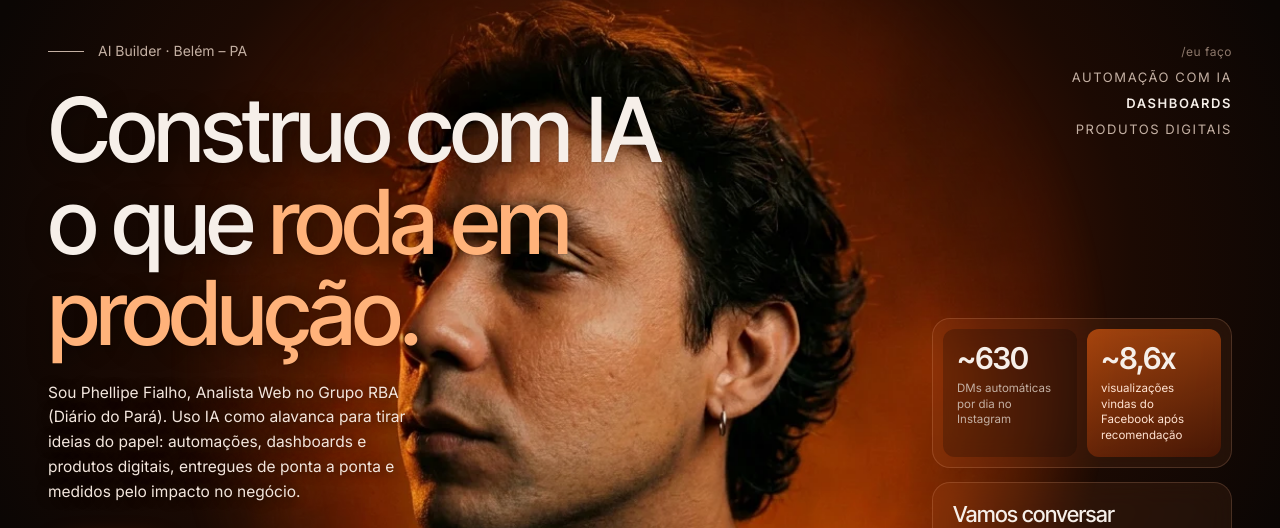
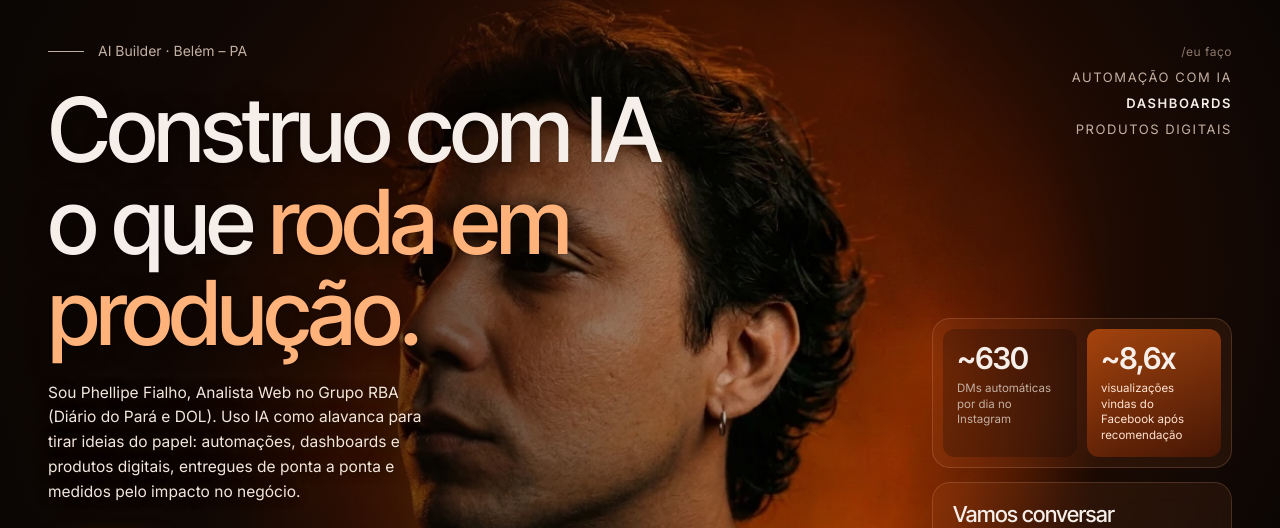
Before and after one commit to F1alh0/F1alh0.github.io, a plain HTML site: page index.html in a window 1280 px wide. Shown: the part 86-614 px from the top of the page. Drawn offline with Linux system fonts and the light colour scheme.

Commit message:
Véu escuro atrás do texto do hero e menção ao DOL

```diff
--- a/index.html
+++ b/index.html
@@ -35,6 +35,8 @@
   .hero { position: relative; min-height: clamp(720px, 100vh, 1000px); overflow: hidden;
     background:
       radial-gradient(ellipse 55% 70% at 50% 42%, #7a2604 0%, #4a1503 38%, #1c0a03 70%, var(--bg) 100%); }
+  .hero::before { content: ""; position: absolute; inset: 0; z-index: 2; pointer-events: none;
+    background: linear-gradient(90deg, rgba(11,6,4,.78) 0%, rgba(11,6,4,.6) 30%, rgba(11,6,4,.28) 52%, rgba(11,6,4,0) 70%); }
   .hero::after { content: ""; position: absolute; left: 0; right: 0; bottom: 0; height: 120px; background: linear-gradient(transparent, var(--bg)); z-index: 2; pointer-events: none; }
   .hero-photo { position: absolute; left: 50%; bottom: 0; transform: translateX(-50%); height: min(94%, 900px); width: auto; z-index: 1;
     -webkit-mask-image: radial-gradient(ellipse 50% 62% at 50% 50%, #000 62%, transparent 100%);
@@ -202,7 +204,7 @@
     <div>
       <div class="kicker">AI Builder · Belém – PA</div>
       <h1>Construo com IA<br>o que <em>roda em produção.</em></h1>
-      <p class="intro">Sou Phellipe Fialho, Analista Web no Grupo RBA (Diário do Pará). Uso IA como alavanca para tirar ideias do papel: automações, dashboards e produtos digitais, entregues de ponta a ponta e medidos pelo impacto no negócio.</p>
+      <p class="intro">Sou Phellipe Fialho, Analista Web no Grupo RBA (Diário do Pará e DOL). Uso IA como alavanca para tirar ideias do papel: automações, dashboards e produtos digitais, entregues de ponta a ponta e medidos pelo impacto no negócio.</p>
       <div class="ctas">
         <a class="btn primary" href="#cases">Ver cases</a>
         <a class="btn ghost" href="curriculo-phellipe-fialho.pdf" download>Baixar currículo ›</a>
@@ -315,7 +317,7 @@
 
       <article class="glass case reverse">
         <div>
-          <div class="ctx">Grupo RBA · 2026</div>
+          <div class="ctx">Grupo RBA · Diário do Pará e DOL · 2026</div>
           <h3>Dashboards e relatórios que se atualizam sozinhos</h3>
           <dl>
             <dt>Problema</dt>
```
